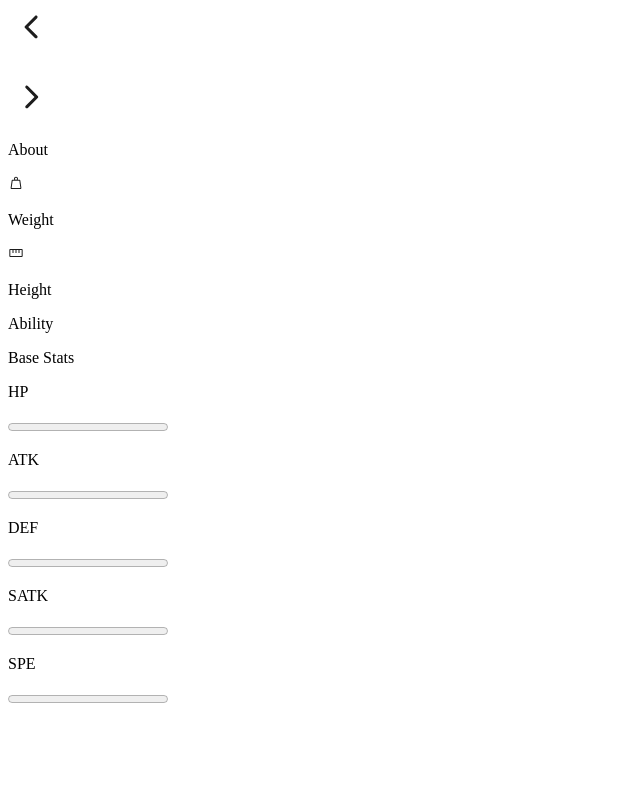
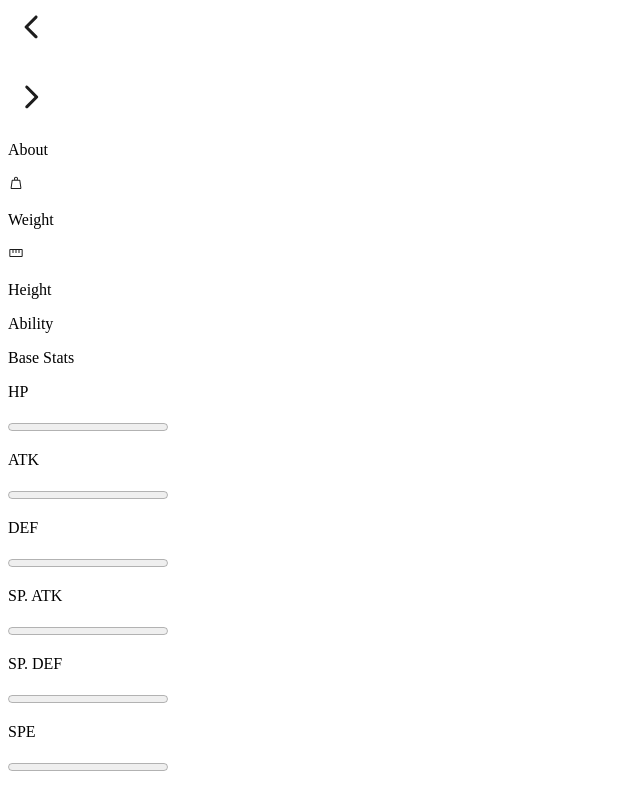
Before and after one commit to m-botic/pokemon-dex, a plain HTML site: page detail.html in a window 1280 px wide. Shown: the part 60-870 px from the top of the page, without its empty margins (0-640 px from the left). Drawn offline with Linux system fonts and the light colour scheme.

Commit message:
Add sp.def and sp.atk stats

```diff
--- a/detail.html
+++ b/detail.html
@@ -86,7 +86,12 @@
                 <progress value="" max="100" class="progress-bar"></progress>
             </div>
             <div class="stats-wrap" data-stat="satk">
-                <p class="body3-fonts stats">SATK</p>
+                <p class="body3-fonts stats">SP. ATK</p>
+                <p class="body3-fonts"></p>
+                <progress value="" max="100" class="progress-bar"></progress>
+            </div>
+            <div class="stats-wrap" data-stat="spd">
+                <p class="body3-fonts stats">SP. DEF</p>
                 <p class="body3-fonts"></p>
                 <progress value="" max="100" class="progress-bar"></progress>
             </div>
```
